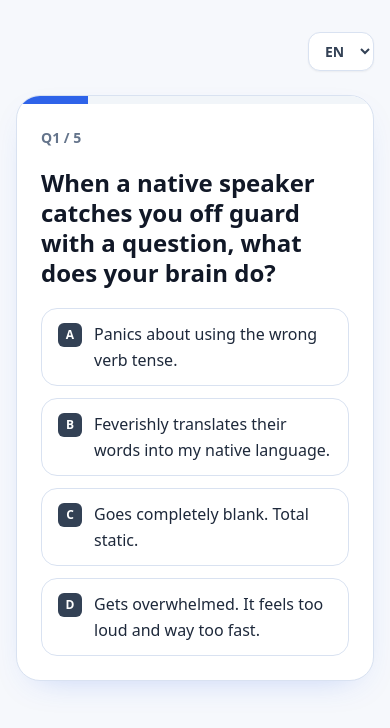
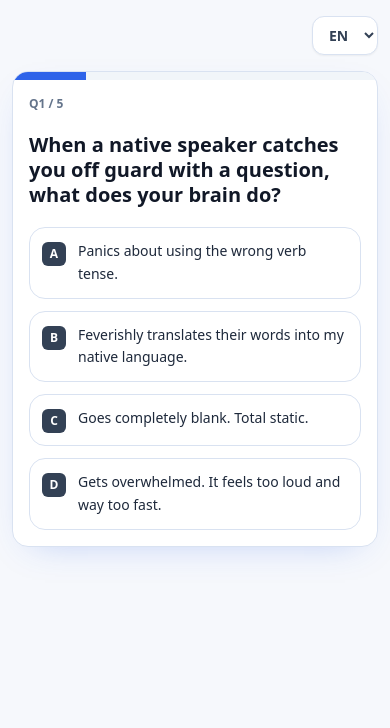
Before and after one commit to WillBips/unmute-quiz, a Next.js app: page / in a window 390 px wide. Shown: the top 728 px of the page. Built offline with nearby package versions, Linux system fonts and the light colour scheme.

Commit message:
Add back navigation and improve mobile quiz layout

```diff
--- a/app/page.tsx
+++ b/app/page.tsx
@@ -285,6 +285,7 @@ const EXTRA_COPY = {
   profile_translator: "Translator",
   profile_blank_slater: "Blank Slater",
   profile_sensory_overwhelmed: "Sensory Overwhelmed",
+  btn_back: "Go Back",
   plan_perfectionist:
     "Fast, low-pressure speaking reps with zero grammar interruption.",
   plan_translator:
@@ -417,6 +418,18 @@ export default function Page() {
     setTimeout(() => setQuestionIndex((prev) => prev + 1), 120);
   };
 
+  const handleGoBack = () => {
+    if (phase === "quiz" && questionIndex > 0) {
+      setQuestionIndex((prev) => Math.max(prev - 1, 0));
+      return;
+    }
+
+    if (phase === "email") {
+      setPhase("quiz");
+      setQuestionIndex(questions.length - 1);
+    }
+  };
+
   const handleSubmitEmail = async (event: FormEvent<HTMLFormElement>) => {
     event.preventDefault();
     if (answers.length !== questions.length) return;
@@ -461,10 +474,10 @@ export default function Page() {
   return (
     <section
       style={themeVars}
-      className="relative min-h-screen bg-[var(--page-bg)] px-4 py-8 font-sans text-[var(--ink)]"
+      className="relative min-h-screen bg-[var(--page-bg)] px-3 py-4 font-sans text-[var(--ink)] sm:px-4 sm:py-8"
     >
-      <div className="mx-auto max-w-3xl">
-        <div className="mb-6 flex justify-end">
+      <div className="mx-auto w-full max-w-3xl">
+        <div className="mb-4 flex justify-end sm:mb-6">
           <label htmlFor="language" className="sr-only">
             Language
           </label>
@@ -482,7 +495,7 @@ export default function Page() {
           </select>
         </div>
 
-        <div className="overflow-hidden rounded-3xl border border-[var(--line)] bg-white shadow-[0_12px_36px_-20px_rgba(46,99,233,0.35)]">
+        <div className="overflow-hidden rounded-2xl border border-[var(--line)] bg-white shadow-[0_12px_36px_-20px_rgba(46,99,233,0.35)] sm:rounded-3xl">
           <div className="h-2 w-full bg-slate-100">
             <div
               className="h-full bg-[var(--unmute-blue)] transition-all duration-300"
@@ -490,14 +503,25 @@ export default function Page() {
             />
           </div>
 
-          <div className="p-6 md:p-8">
+          <div className="p-4 sm:p-6 md:p-8">
             {phase === "quiz" && (
               <article key={`${locale}-${questionIndex}`} className="space-y-5">
-                <p className="text-sm font-semibold text-slate-500">
-                  {`Q${questionIndex + 1} / ${questions.length}`}
-                </p>
+                <div className="flex items-center justify-between gap-3">
+                  <p className="text-xs font-semibold text-slate-500 sm:text-sm">
+                    {`Q${questionIndex + 1} / ${questions.length}`}
+                  </p>
+                  {questionIndex > 0 && (
+                    <button
+                      type="button"
+                      onClick={handleGoBack}
+                      className="inline-flex min-h-10 items-center justify-center rounded-xl border border-[var(--line)] bg-white px-3 py-2 text-xs font-bold text-slate-700 transition hover:bg-slate-50 focus-visible:outline-none focus-visible:ring-4 focus-visible:ring-[var(--mr-blue)]/35 sm:text-sm"
+                    >
+                      {t("btn_back")}
+                    </button>
+                  )}
+                </div>
 
-                <h2 className="text-2xl font-extrabold leading-tight md:text-3xl">
+                <h2 className="text-xl font-extrabold leading-tight sm:text-2xl md:text-3xl">
                   {currentQuestion.title}
                 </h2>
 
@@ -511,12 +535,12 @@ export default function Page() {
                       key={choice}
                       type="button"
                       onClick={() => handleSelectAnswer(choice)}
-                      className="group flex w-full items-start gap-3 rounded-2xl border border-[var(--line)] bg-white px-4 py-3 text-left transition hover:border-[var(--mr-blue)] hover:bg-[var(--soft-blue)] focus-visible:outline-none focus-visible:ring-4 focus-visible:ring-[var(--mr-blue)]/35"
+                      className="group flex min-h-12 w-full items-start gap-3 rounded-2xl border border-[var(--line)] bg-white px-3 py-3 text-left transition hover:border-[var(--mr-blue)] hover:bg-[var(--soft-blue)] focus-visible:outline-none focus-visible:ring-4 focus-visible:ring-[var(--mr-blue)]/35 sm:px-4"
                     >
                       <span className="mt-0.5 inline-flex h-6 min-w-6 items-center justify-center rounded-md bg-slate-700 px-1.5 text-xs font-bold uppercase text-white group-hover:bg-[var(--unmute-blue)]">
                         {choice}
                       </span>
-                      <span className="text-base leading-relaxed text-slate-800">
+                      <span className="text-sm leading-relaxed text-slate-800 sm:text-base">
                         {currentQuestion.options[choice]}
                       </span>
                     </button>
@@ -527,7 +551,20 @@ export default function Page() {
 
             {phase === "email" && (
               <article className="space-y-5">
-                <h2 className="text-2xl font-extrabold leading-tight md:text-3xl">
+                <div className="flex items-center justify-between gap-3">
+                  <span className="text-xs font-semibold text-slate-500 sm:text-sm">
+                    {`Q${questions.length} / ${questions.length}`}
+                  </span>
+                  <button
+                    type="button"
+                    onClick={handleGoBack}
+                    className="inline-flex min-h-10 items-center justify-center rounded-xl border border-[var(--line)] bg-white px-3 py-2 text-xs font-bold text-slate-700 transition hover:bg-slate-50 focus-visible:outline-none focus-visible:ring-4 focus-visible:ring-[var(--mr-blue)]/35 sm:text-sm"
+                  >
+                    {t("btn_back")}
+                  </button>
+                </div>
+
+                <h2 className="text-xl font-extrabold leading-tight sm:text-2xl md:text-3xl">
                   {t("email_hook")}
                 </h2>
 
@@ -545,7 +582,7 @@ export default function Page() {
                   <button
                     type="submit"
                     disabled={isSubmitting}
-                    className="inline-flex min-h-12 min-w-44 items-center justify-center rounded-2xl bg-[var(--unmute-blue)] px-6 py-3 text-base font-extrabold text-white shadow-[0_10px_20px_-12px_rgba(46,99,233,0.8)] transition hover:brightness-105 disabled:cursor-not-allowed disabled:opacity-70 focus-visible:outline-none focus-visible:ring-4 focus-visible:ring-[var(--mr-blue)]/35"
+                    className="inline-flex min-h-12 w-full items-center justify-center rounded-2xl bg-[var(--unmute-blue)] px-6 py-3 text-base font-extrabold text-white shadow-[0_10px_20px_-12px_rgba(46,99,233,0.8)] transition hover:brightness-105 disabled:cursor-not-allowed disabled:opacity-70 focus-visible:outline-none focus-visible:ring-4 focus-visible:ring-[var(--mr-blue)]/35 sm:min-w-44 sm:w-auto"
                   >
                     {isSubmitting ? (
                       <span className="h-5 w-5 animate-spin rounded-full border-2 border-white/50 border-t-white" />
@@ -563,17 +600,17 @@ export default function Page() {
                   {t("profile_title")}
                 </p>
 
-                <h2 className="text-3xl font-black leading-tight md:text-4xl">
+                <h2 className="text-2xl font-black leading-tight sm:text-3xl md:text-4xl">
                   {t(PROFILE_COPY_KEYS[winningProfile].title)}
                 </h2>
 
-                <p className="mx-auto max-w-xl text-base leading-relaxed text-slate-600">
+                <p className="mx-auto max-w-xl text-sm leading-relaxed text-slate-600 sm:text-base">
                   {t(PROFILE_COPY_KEYS[winningProfile].plan)}
                 </p>
 
                 <a
                   href="https://unmute.today"
-                  className="inline-flex min-h-12 items-center justify-center rounded-2xl bg-[var(--unmute-blue)] px-7 py-3 text-base font-extrabold text-white shadow-[0_10px_20px_-12px_rgba(46,99,233,0.8)] transition hover:brightness-105 focus-visible:outline-none focus-visible:ring-4 focus-visible:ring-[var(--mr-blue)]/35"
+                  className="inline-flex min-h-12 w-full items-center justify-center rounded-2xl bg-[var(--unmute-blue)] px-7 py-3 text-base font-extrabold text-white shadow-[0_10px_20px_-12px_rgba(46,99,233,0.8)] transition hover:brightness-105 focus-visible:outline-none focus-visible:ring-4 focus-visible:ring-[var(--mr-blue)]/35 sm:w-auto"
                 >
                   {t("btn_founders")}
                 </a>
```
